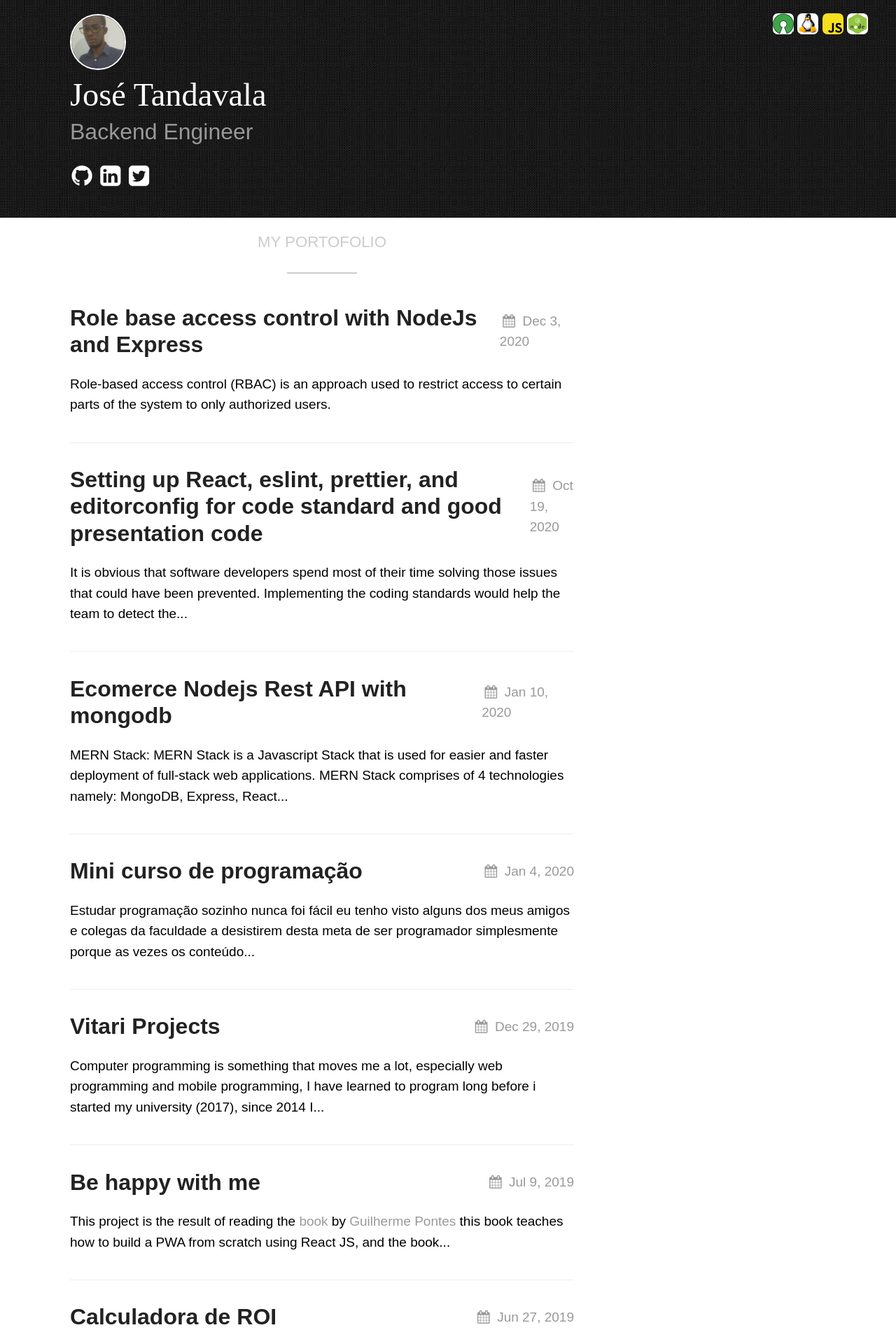
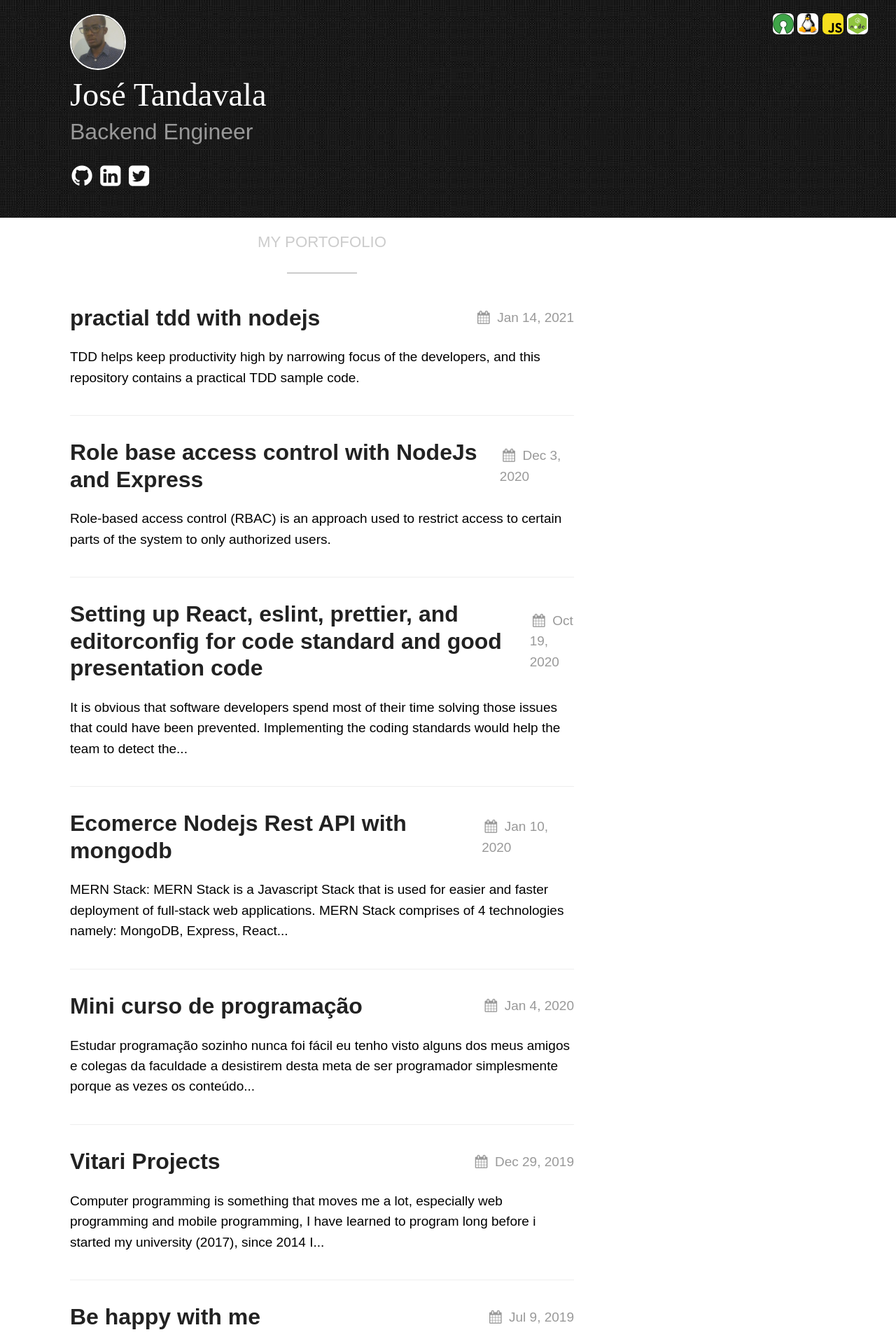
Before and after one commit to tandavala/tandavala.github.io, a Jekyll site: the page built from index.md, in a window 1280 px wide. Shown: the top 1920 px of the page at 70% size. Built offline with Jekyll 4.4.1, drawn with Linux system fonts in a browser that asks for light colours.

Commit message:
adding TDD with Node js project

```diff
--- a/_config.yml
+++ b/_config.yml
@@ -23,7 +23,8 @@ texture:
   social_links:
     twitter: tandavala10
     github: tandavala
-    linkedIn: /in/josé-tandavala-76085a98/
+    linkedIn: in/josetandavala
+    youtube: channel/UCY8OWK1kt3D0x0mjXAxUBgw
     rss: rss
 
 # If you want to link only specific pages in your header, uncomment
--- a/_includes/page_header.html
+++ b/_includes/page_header.html
@@ -23,6 +23,10 @@
     <a href="https://twitter.com/{{ site.texture.social_links.twitter }}"
       ><li><i class="icon-twitter-squared"></i></li
     ></a>
+    {%- endif -%} {%- if site.texture.social_links.youtube -%}
+    <a href="https://www.youtube.com/{{ site.texture.social_links.youtube }}"
+      ><li><i class="icon-youtube-squared"></i></li
+    ></a>
     {%- endif -%}
   </ul>
 </div>
--- /dev/null
+++ b/_posts/2021-01-14-practial-tdd-with-nodejs.markdown
@@ -0,0 +1,33 @@
+---
+layout: post
+title: "practial tdd with nodejs"
+description: TDD helps keep productivity high by narrowing focus of the developers, and this repository contains a practical TDD sample code.
+
+date: 2021-01-14 20:06:12 +0530
+categories: Nodejs TDD Github_Action
+---
+
+TDD helps keep productivity high by narrowing focus of the developers, and this repository contains a practical TDD sample code.
+
+# Resources used in Development
+
+to accomplish this task we used the following stack:
+
+- Node Js v14.x
+- Mocha v8.2.1
+- Chai v4.2.0
+- github actions
+
+# How to run this code
+
+To run this code do the followwing:
+
+- clone the repo `https://github.com/tandavala/practial-tdd-with-nodejs.git`
+- cd to the root `cd practial-tdd-with-nodejs`
+- install dependencies `npm install`
+- run the tests `npm run test`
+- run the code `npm start`
+
+If you would like to know more about this project click on this [link](https://github.com/tandavala/practial-tdd-with-nodejs)
+
+<a href="#" id="back">Go back</a>
--- a/_sass/ext/_fonts.scss
+++ b/_sass/ext/_fonts.scss
@@ -74,3 +74,7 @@
 .icon-linkedin-squared:before {
   content: "\f30c";
 } /* '' */
+
+.icon-youtube-squared:before {
+  content: "\f167";
+} /* '' */
```
Also changed, not shown: assets/social/youtube.png (added).
